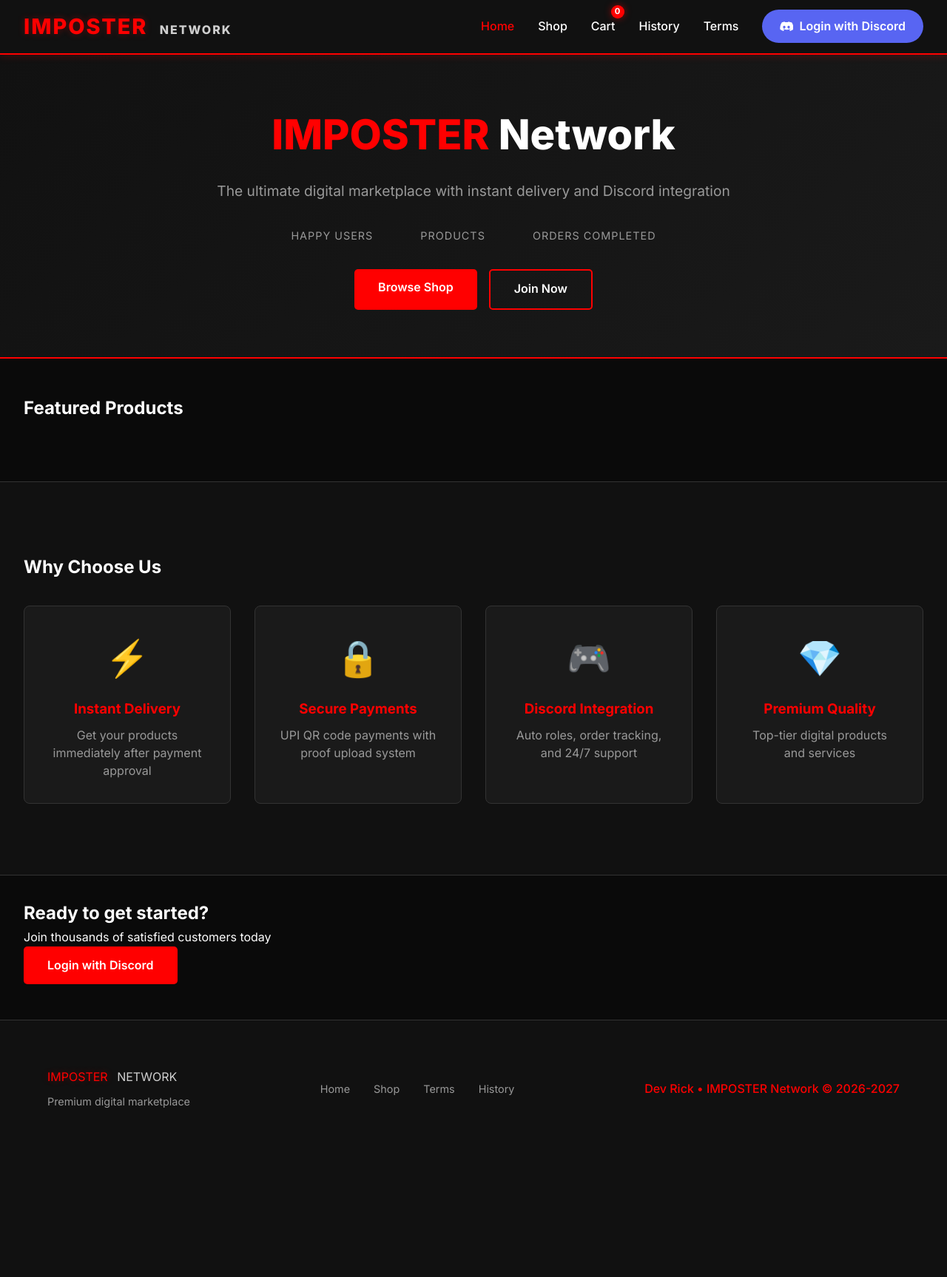
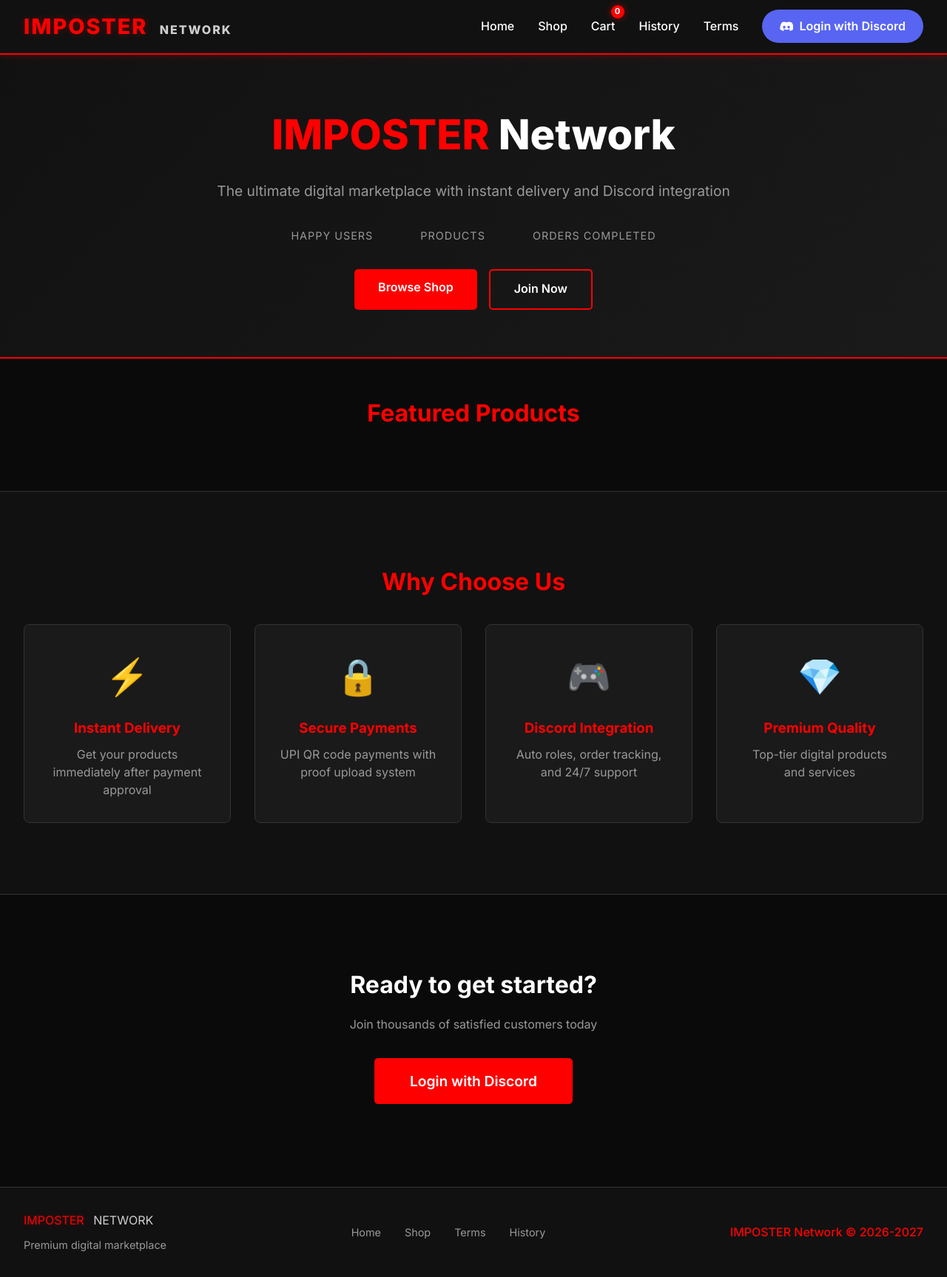
Before and after one commit to mrzappu/imposter-website, a Node server app: template views/index.ejs in a window 1280 px wide. Shown: the whole page at 74% size. Before the commit the page ends 1498 px from the top, so only its background shows below. Run offline with Node 20, Linux system fonts and the light colour scheme; the template is opened without the code that fills it, so the values that code supplies are empty; some libraries are stand-ins or nearby versions.

Commit message:
Update index.ejs

```diff
--- a/views/index.ejs
+++ b/views/index.ejs
@@ -5,46 +5,11 @@
     <meta name="viewport" content="width=device-width, initial-scale=1.0">
     <title>IMPOSTER Network – Premium Digital Marketplace</title>
     <link rel="stylesheet" href="/style.css">
-    <link rel="preconnect" href="https://fonts.googleapis.com">
-    <link rel="preconnect" href="https://fonts.gstatic.com" crossorigin>
     <link href="https://fonts.googleapis.com/css2?family=Inter:wght@400;500;600;700;800&display=swap" rel="stylesheet">
 </head>
 <body>
-    <nav class="glass-nav">
-        <div class="nav-container">
-            <div class="logo">
-                <span class="logo-imposter">IMPOSTER</span>
-                <span class="logo-network">NETWORK</span>
-            </div>
-            <div class="nav-links">
-                <a href="/" class="active">Home</a>
-                <a href="/shop">Shop</a>
-                <a href="/cart" class="cart-link">
-                    Cart
-                    <span class="cart-badge" id="cartCount">0</span>
-                </a>
-                <a href="/history">History</a>
-                <a href="/terms">Terms</a>
-                <% if (user) { %>
-                    <a href="/admin" style="<%= isAdmin ? '' : 'display:none;' %>" class="admin-link">Admin</a>
-                    <div class="user-menu">
-                        <img src="<%= user.avatar || 'https://cdn.discordapp.com/embed/avatars/0.png' %>" alt="avatar" class="user-avatar">
-                        <span class="username"><%= user.username %></span>
-                        <a href="/logout" class="logout-btn">Logout</a>
-                    </div>
-                <% } else { %>
-                    <a href="/auth/discord" class="discord-btn">
-                        <svg width="20" height="20" viewBox="0 0 24 24" fill="currentColor">
-                            <path d="M20.317 4.37a19.791 19.791 0 0 0-4.885-1.515c-.209.377-.456.885-.624 1.3a18.277 18.277 0 0 0-5.487 0 12.64 12.64 0 0 0-.633-1.3 19.736 19.736 0 0 0-4.885 1.515c-2.86 4.27-3.636 8.432-3.208 12.502a20.11 20.11 0 0 0 6.066 2.98c.49-.664.926-1.383 1.302-2.14a13.193 13.193 0 0 1-2.052-.991c.173-.126.342-.258.506-.39a14.545 14.545 0 0 0 12.436 0c.165.132.334.264.507.39-.65.38-1.336.714-2.053.991.376.757.812 1.476 1.302 2.14a20.05 20.05 0 0 0 6.065-2.98c.506-4.587-.79-8.7-3.208-12.502zM8.02 15.33c-1.183 0-2.157-1.085-2.157-2.419 0-1.333.947-2.419 2.157-2.419 1.21 0 2.184 1.086 2.157 2.419 0 1.334-.947 2.419-2.157 2.419zm7.975 0c-1.183 0-2.157-1.085-2.157-2.419 0-1.333.947-2.419 2.157-2.419 1.21 0 2.184 1.086 2.157 2.419 0 1.334-.947 2.419-2.157 2.419z"/>
-                        </svg>
-                        Login with Discord
-                    </a>
-                <% } %>
-            </div>
-        </div>
-    </nav>
+    <% include partials/navbar %>
 
-    <main>
     <!-- Login Success Message -->
     <% if (loginSuccess) { %>
         <div class="login-success-message">
@@ -61,7 +26,6 @@
 
     <!-- Hero Section -->
     <section class="hero-section">
-            <div class="hero-overlay"></div>
         <div class="hero-content">
             <h1 class="hero-title">
                 <span class="gradient-text">IMPOSTER</span> Network
@@ -91,12 +55,11 @@
     </section>
 
     <!-- Featured Products -->
-        <section class="featured-section">
     <div class="container">
         <h2 class="section-title">Featured Products</h2>
         <div class="products-grid">
             <% featured.forEach(product => { %>
-                        <div class="product-card glass-card">
+                <div class="product-card">
                     <% if (product.image) { %>
                         <img src="<%= product.image %>" alt="<%= product.name %>" class="product-image">
                     <% } else { %>
@@ -105,6 +68,7 @@
                         </div>
                     <% } %>
                     <div class="product-info">
+                        <span class="product-category"><%= product.category %></span>
                         <h3><%= product.name %></h3>
                         <p class="product-description"><%= product.description %></p>
                         <div class="product-price">
@@ -130,29 +94,28 @@
             <% }) %>
         </div>
     </div>
-        </section>
 
     <!-- Features Section -->
     <section class="features-section">
         <div class="container">
             <h2 class="section-title">Why Choose Us</h2>
             <div class="features-grid">
-                    <div class="feature-card glass-card">
+                <div class="feature-card">
                     <div class="feature-icon">⚡</div>
                     <h3>Instant Delivery</h3>
                     <p>Get your products immediately after payment approval</p>
                 </div>
-                    <div class="feature-card glass-card">
+                <div class="feature-card">
                     <div class="feature-icon">🔒</div>
                     <h3>Secure Payments</h3>
                     <p>UPI QR code payments with proof upload system</p>
                 </div>
-                    <div class="feature-card glass-card">
+                <div class="feature-card">
                     <div class="feature-icon">🎮</div>
                     <h3>Discord Integration</h3>
                     <p>Auto roles, order tracking, and 24/7 support</p>
                 </div>
-                    <div class="feature-card glass-card">
+                <div class="feature-card">
                     <div class="feature-icon">💎</div>
                     <h3>Premium Quality</h3>
                     <p>Top-tier digital products and services</p>
@@ -162,23 +125,17 @@
     </section>
 
     <!-- CTA Section -->
-        <section class="cta-section">
-            <div class="container">
-                <div class="cta-content glass-card">
-                    <h2>Ready to get started?</h2>
-                    <p>Join thousands of satisfied customers today</p>
+    <div class="container" style="text-align: center; padding: 4rem 0;">
+        <h2 style="font-size: 2rem; margin-bottom: 1rem;">Ready to get started?</h2>
+        <p style="color: #999; margin-bottom: 2rem;">Join thousands of satisfied customers today</p>
         <% if (!user) { %>
             <a href="/auth/discord" class="btn-primary btn-large">Login with Discord</a>
         <% } else { %>
             <a href="/shop" class="btn-primary btn-large">Start Shopping</a>
         <% } %>
     </div>
-            </div>
-        </section>
-    </main>
 
-    <footer class="glass-footer">
-        <div class="container">
+    <footer>
         <div class="footer-content">
             <div class="footer-brand">
                 <span class="logo-imposter">IMPOSTER</span>
@@ -192,8 +149,7 @@
                 <a href="/history">History</a>
             </div>
             <div class="footer-copyright">
-                    <p>Dev Rick • IMPOSTER Network © 2026-2027</p>
-                </div>
+                <p>IMPOSTER Network © 2026-2027</p>
             </div>
         </div>
     </footer>
@@ -206,11 +162,9 @@
             background: rgba(0, 255, 0, 0.9);
             color: black;
             padding: 1rem 2rem;
-            border-radius: 8px;
-            font-weight: 600;
+            border-radius: 5px;
             z-index: 1000;
             animation: slideIn 0.3s ease;
-            box-shadow: 0 4px 15px rgba(0, 255, 0, 0.3);
         }
 
         .login-error-message {
@@ -220,11 +174,9 @@
             background: rgba(255, 0, 0, 0.9);
             color: white;
             padding: 1rem 2rem;
-            border-radius: 8px;
-            font-weight: 600;
+            border-radius: 5px;
             z-index: 1000;
             animation: slideIn 0.3s ease;
-            box-shadow: 0 4px 15px rgba(255, 0, 0, 0.3);
         }
 
         @keyframes slideIn {
@@ -237,24 +189,21 @@
                 opacity: 1;
             }
         }
+
+        .section-title {
+            font-size: 2rem;
+            text-align: center;
+            margin: 2rem 0 1rem;
+            color: var(--primary);
+        }
+
+        .btn-large {
+            padding: 1rem 3rem;
+            font-size: 1.2rem;
+        }
     </style>
 
     <script>
-        async function updateCartCount() {
-            try {
-                const res = await fetch('/api/cart/count');
-                const data = await res.json();
-                document.getElementById('cartCount').textContent = data.count;
-            } catch (e) {
-                console.error('Failed to update cart count');
-            }
-        }
-
-        <% if (user) { %>
-            updateCartCount();
-            setInterval(updateCartCount, 30000);
-        <% } %>
-
         // Auto-hide login messages after 5 seconds
         setTimeout(() => {
             const successMsg = document.querySelector('.login-success-message');
```
Lines whose indentation alone changed are shown as unchanged.
